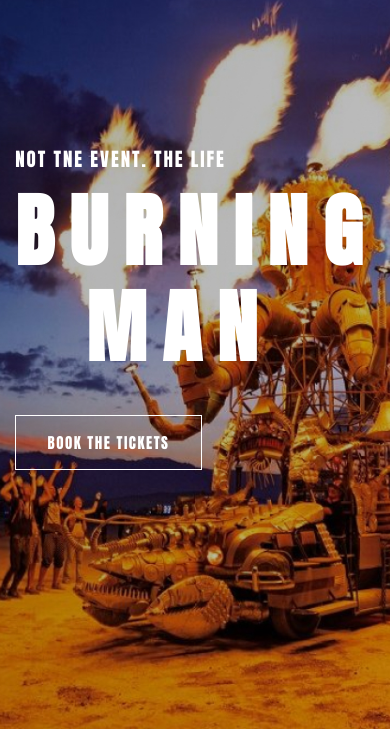
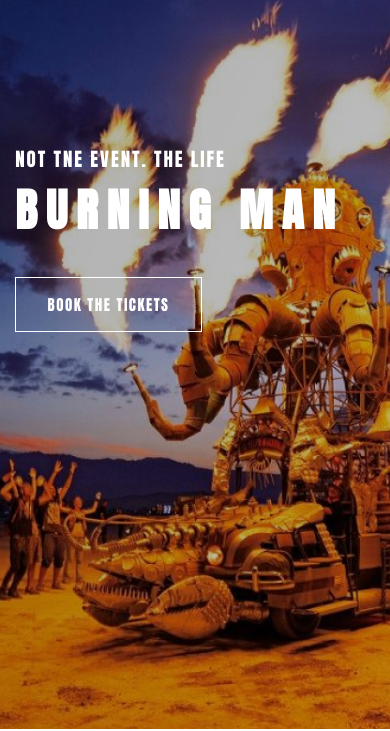
Before and after one commit to ilyazhavzarov/site, a plain HTML site: page index.html in a window 390 px wide. Shown: the part 115-846 px from the top of the page. Drawn offline with nearby package versions, Linux system fonts and the light colour scheme; a script that the page names is missing.

Commit message:
Add files via upload

```diff
--- a/css/style.css
+++ b/css/style.css
@@ -305,7 +305,7 @@ header a {
 	}
 	.offer h1 {
 		line-height: 1.2em;
-		font-size: 80px;
+		font-size: 45px;
 	}
 	.tel {
 		display: none;
```
